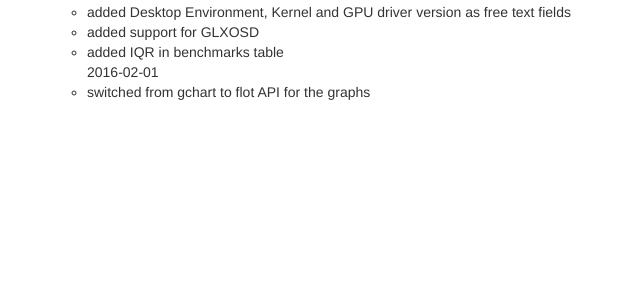
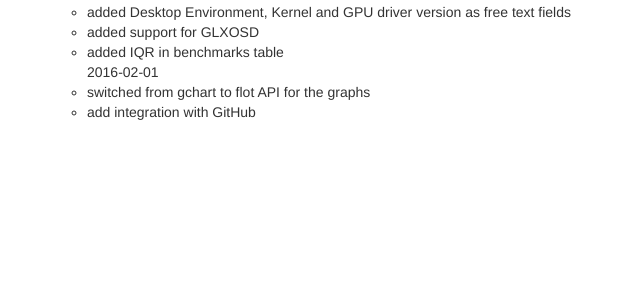
Before and after one commit to wbasile/Open-Game-Benchmarks, a Django app: page /about/ in a window 1280 px wide, after a click on "Changelog". Shown: the part 1508-1808 px from the top of the page, without its empty margins (63-703 px from the left). Run offline with Django 3.2, Linux system fonts and the light colour scheme; parts of the project's set-up code (start-up, migrations or seed data) failed here and were passed over; some libraries are stand-ins or nearby versions.

Commit message:
small update in about.html

```diff
--- a/lgbdb/templates/about.html
+++ b/lgbdb/templates/about.html
@@ -184,6 +184,7 @@
         <ul>
             2016-02-01
             <li>switched from gchart to flot API for the graphs</li>
+            <li>add integration with GitHub</li>
         </ul>
     </ul>
 
```
